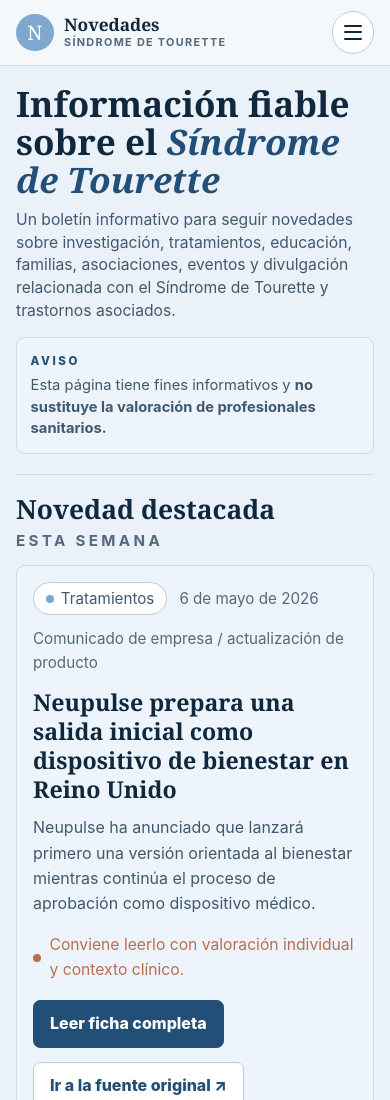
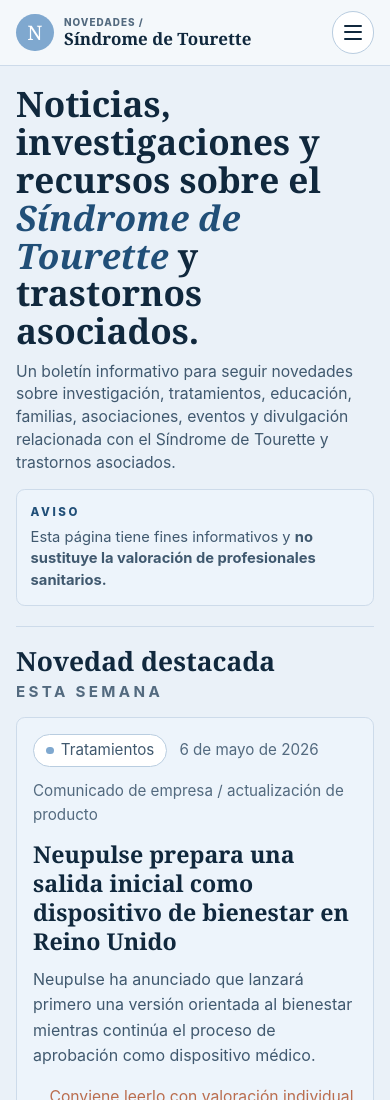
Before and after one commit to sergioberdiales/novedades-tourette, an Astro site: page / in a window 390 px wide. Shown: the top 1100 px of the page. Built offline with nearby package versions, Linux system fonts and the light colour scheme; Astro itself is replaced by a stand-in of ours.

Commit message:
Ajustar título y marca principal

```diff
--- a/src/pages/index.astro
+++ b/src/pages/index.astro
@@ -39,9 +39,9 @@ const formatDate = (date: Date) =>
   <header class="site-header">
     <a class="brand-lockup" href={base} aria-label="Novedades sobre el Síndrome de Tourette, inicio">
       <span class="brand-mark" aria-hidden="true">N</span>
-      <span>
-        <strong>Novedades</strong>
-        <small>Síndrome de Tourette</small>
+      <span class="brand-text">
+        <small>Novedades /</small>
+        <strong>Síndrome de Tourette</strong>
       </span>
     </a>
     <nav class="nav-menu" aria-label="Navegación principal">
@@ -78,7 +78,7 @@ const formatDate = (date: Date) =>
       <div class="hero-copy-block">
         <p class="eyebrow">Observatorio editorial</p>
         <h1 id="titulo-principal">
-          Información fiable sobre el <em>Síndrome de Tourette</em>
+          Noticias, investigaciones y recursos sobre el <em>Síndrome de Tourette</em> y trastornos asociados.
         </h1>
         <p class="hero-copy">
           Un boletín informativo para seguir novedades sobre investigación,
--- a/src/pages/posts/[slug].astro
+++ b/src/pages/posts/[slug].astro
@@ -28,9 +28,9 @@ const formatDate = (date: Date) =>
   <header class="site-header">
     <a class="brand-lockup" href={base} aria-label="Novedades sobre el Síndrome de Tourette, inicio">
       <span class="brand-mark" aria-hidden="true">N</span>
-      <span>
-        <strong>Novedades</strong>
-        <small>Síndrome de Tourette</small>
+      <span class="brand-text">
+        <small>Novedades /</small>
+        <strong>Síndrome de Tourette</strong>
       </span>
     </a>
     <nav class="nav-menu" aria-label="Navegación principal">
--- a/src/styles/global.css
+++ b/src/styles/global.css
@@ -175,24 +175,31 @@ svg {
   font-size: 1.55rem;
 }
 
-.brand-lockup strong,
+.brand-lockup strong {
+  display: block;
+  color: var(--ink-strong);
+  font-family: Georgia, "Times New Roman", serif;
+  font-size: 1.45rem;
+  line-height: 1.05;
+}
+
+.brand-lockup small {
+  display: block;
+  margin-bottom: 0.2rem;
+  color: var(--muted);
+  font-size: 0.74rem;
+  font-weight: 800;
+  letter-spacing: 0.16em;
+  line-height: 1.1;
+  text-transform: uppercase;
+}
+
 .footer-brand strong {
   display: block;
   color: var(--ink-strong);
   font-family: Georgia, "Times New Roman", serif;
   font-size: 1.4rem;
   line-height: 1.05;
-}
-
-.brand-lockup small {
-  display: block;
-  margin-top: 0.25rem;
-  color: var(--muted);
-  font-size: 0.83rem;
-  font-weight: 700;
-  letter-spacing: 0.19em;
-  line-height: 1.1;
-  text-transform: uppercase;
 }
 
 .nav-menu {
@@ -959,7 +966,10 @@ dd a {
     font-size: 1.25rem;
   }
 
-  .brand-lockup strong,
+  .brand-lockup strong {
+    font-size: 1.06rem;
+  }
+
   .footer-brand strong {
     font-size: 1.08rem;
   }
@@ -970,9 +980,9 @@ dd a {
   }
 
   .brand-lockup small {
-    margin-top: 0.18rem;
-    font-size: 0.68rem;
-    letter-spacing: 0.12em;
+    margin-bottom: 0.12rem;
+    font-size: 0.62rem;
+    letter-spacing: 0.1em;
   }
 
   .mobile-menu {
```
